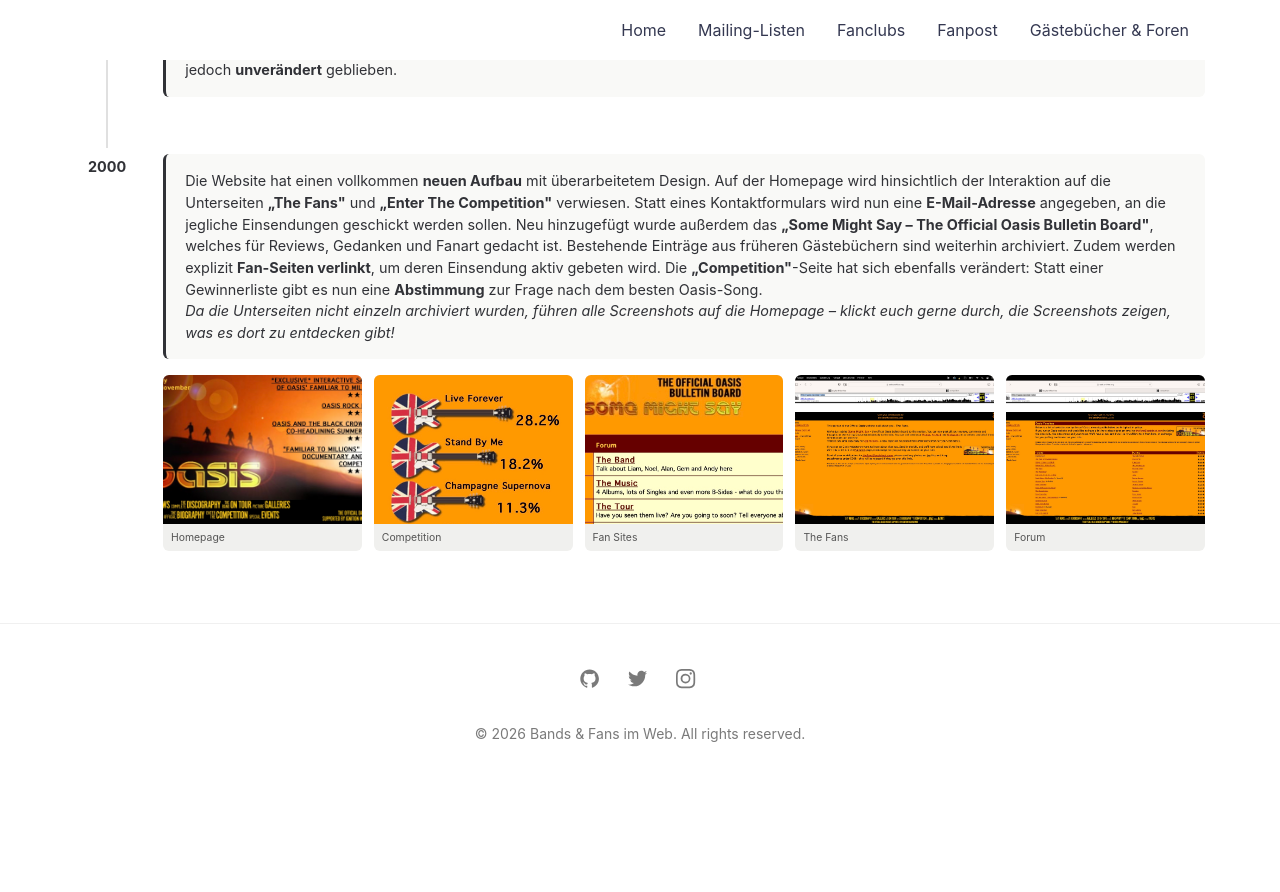
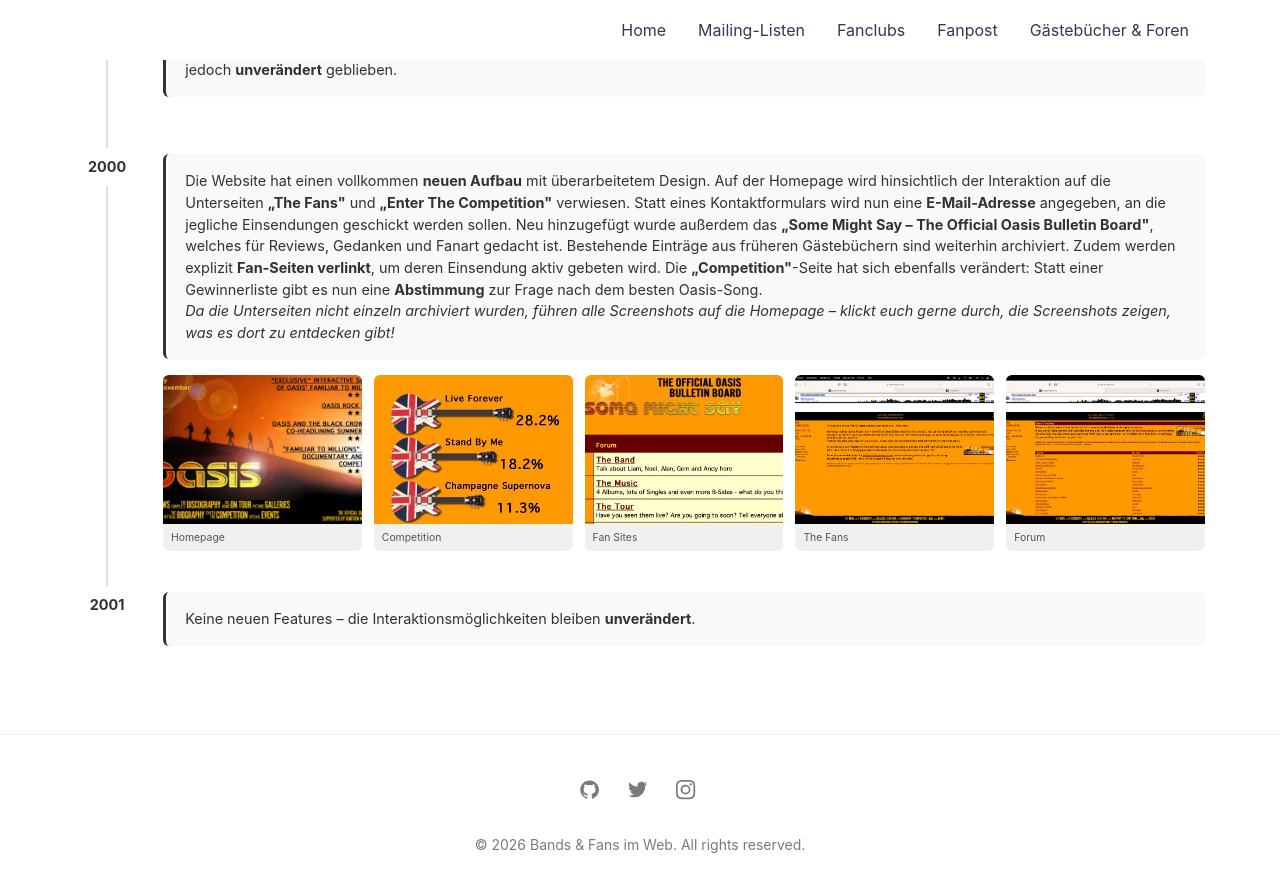
Before and after one commit to livklivk/Bands, a Jekyll site: the page built from _pages/bands/oasis.html, in a window 1280 px wide and 900 px high, scrolled down 1567 px. Shown: the top 892 px of the window. Built offline with Jekyll 4.4.1, drawn with Linux system fonts in a browser that asks for light colours; before the commit the page ends 2356 px from its top, so only the background shows below that.

Commit message:
Oasis Zeitstrahl: 2001 Eintrag hinzugefügt
Co-Authored-By: Claude Sonnet 4.6 <noreply@anthropic.com>

```diff
--- a/_pages/bands/oasis.html
+++ b/_pages/bands/oasis.html
@@ -131,3 +131,15 @@ permalink: /bands/oasis/
     </div>
   </div>
 </div>
+
+<div class="zeitstrahl__eintrag">
+  <div class="zeitstrahl__jahr-wrap">
+    <span class="zeitstrahl__jahr">2001</span>
+    <div class="zeitstrahl__linie"></div>
+  </div>
+  <div class="zeitstrahl__inhalt">
+    <div class="update">
+      <p class="update__text">Keine neuen Features – die Interaktionsmöglichkeiten bleiben <strong>unverändert</strong>.</p>
+    </div>
+  </div>
+</div>
```
